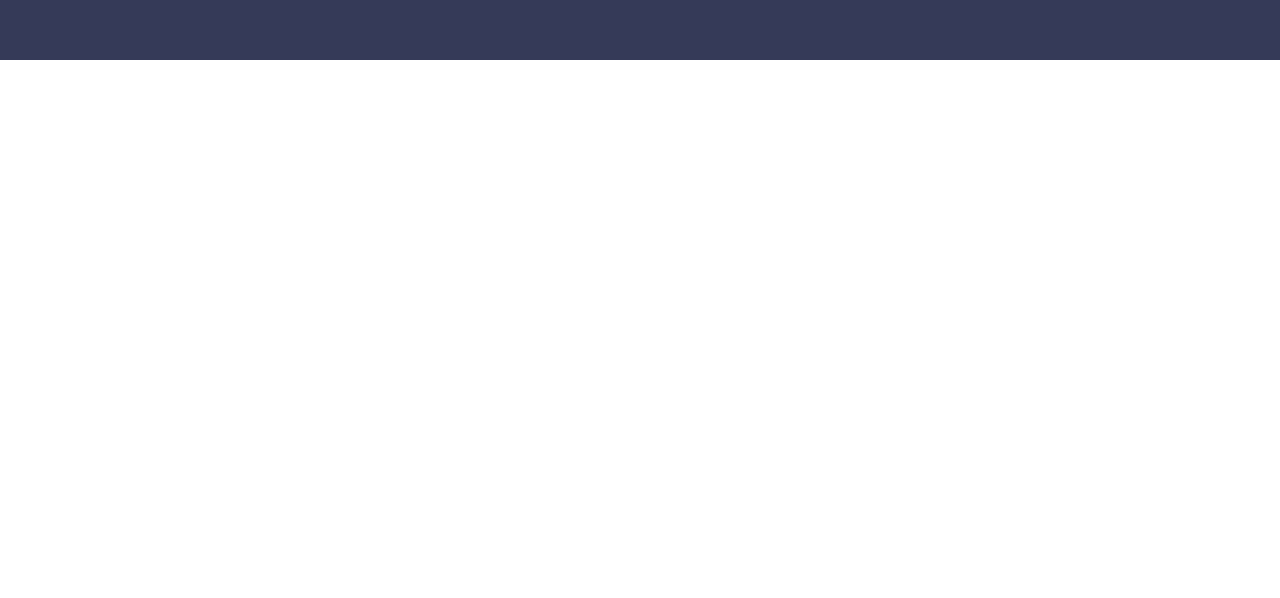
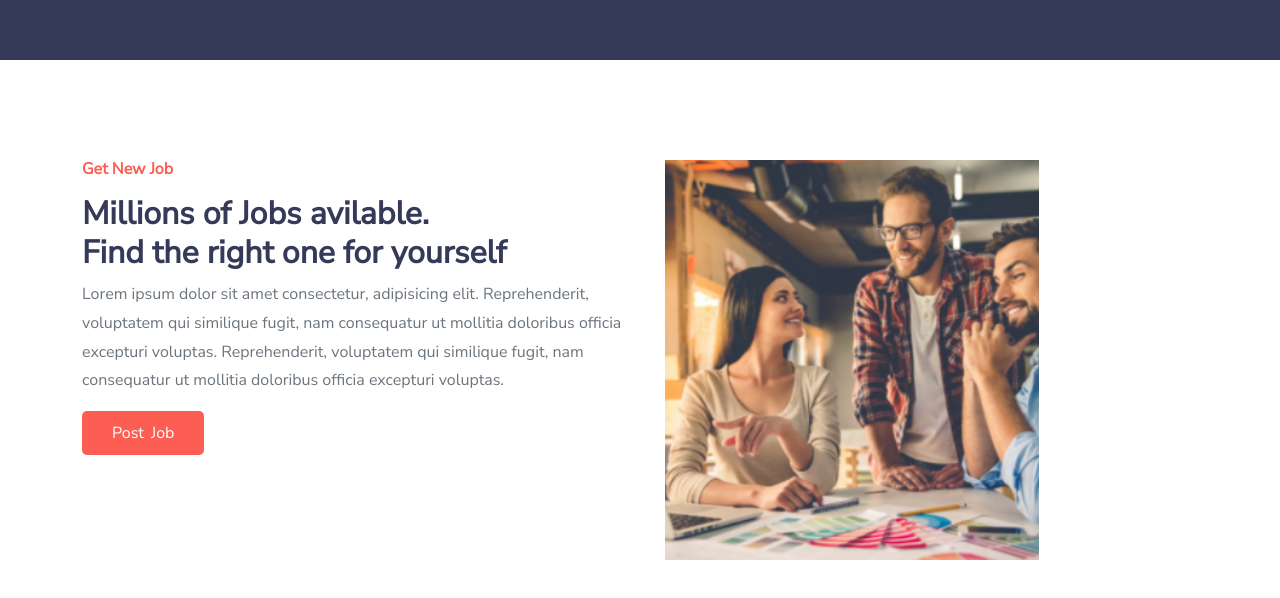
Before and after one commit to Ademayowa/job-app-v2, a Next.js app: page / in a window 1280 px wide. Shown: the part 820-1418 px from the top of the page. Before the commit the page ends 880 px from the top, so only its background shows below. Built offline with nearby package versions, Linux system fonts and the light colour scheme.

Commit message:
completed info section

```diff
--- a/pages/index.js
+++ b/pages/index.js
@@ -1,13 +1,14 @@
 import Header from '@/components/Header';
 import Search from '@/components/search/Search';
 import Hero from 'sections/Hero';
+import Info from 'sections/Info';
 
 export default function Home() {
   return (
     <>
       <Header />
       <Hero />
-      {/* Hero */}
+      <Info />
       {/* Search */}
     </>
   );
--- /dev/null
+++ b/sections/Info.js
@@ -0,0 +1,40 @@
+import { Container, Row, Col, Button } from 'react-bootstrap';
+import Image from 'next/image';
+import styles from '@/styles/Info.module.css';
+
+export default function Info() {
+  return (
+    <section className={styles.info}>
+      <Container>
+        <Row>
+          <Col lg={6}>
+            <h2 className='fs-6 fw-bold text-danger'>Get New Job</h2>
+            <h3 className='mt-3 fs-2 fw-bold text-primary'>
+              Millions of Jobs avilable. <br /> Find the right one for yourself
+            </h3>
+            <p className='text-secondary'>
+              Lorem ipsum dolor sit amet consectetur, adipisicing elit.
+              Reprehenderit, voluptatem qui similique fugit, nam consequatur ut
+              mollitia doloribus officia excepturi voluptas. Reprehenderit,
+              voluptatem qui similique fugit, nam consequatur ut mollitia
+              doloribus officia excepturi voluptas.
+            </p>
+            <Button variant='danger' className={styles.danger}>
+              Post Job
+            </Button>
+          </Col>
+
+          <Col lg={6}>
+            <Image
+              className='d-none d-lg-block'
+              src={'/images/section-2.png'}
+              width={400}
+              height={400}
+              objectFit={'contain'}
+            />
+          </Col>
+        </Row>
+      </Container>
+    </section>
+  );
+}
--- /dev/null
+++ b/styles/Info.module.css
@@ -0,0 +1,8 @@
+.info {
+  margin: 100px 0;
+}
+
+.danger {
+  padding: 10px 30px !important;
+  word-spacing: 3px;
+}
--- a/styles/globals.css
+++ b/styles/globals.css
@@ -22,8 +22,20 @@ body {
   border: none !important;
 }
 
+.text-danger {
+  color: var(--red-color) !important;
+}
+
+.text-primary {
+  color: var(--main-color) !important;
+}
+
 a {
   text-decoration: none;
+}
+
+p {
+  line-height: 1.8;
 }
 
 ul {
```
Also changed, not shown: public/images/section-2.png (added).
